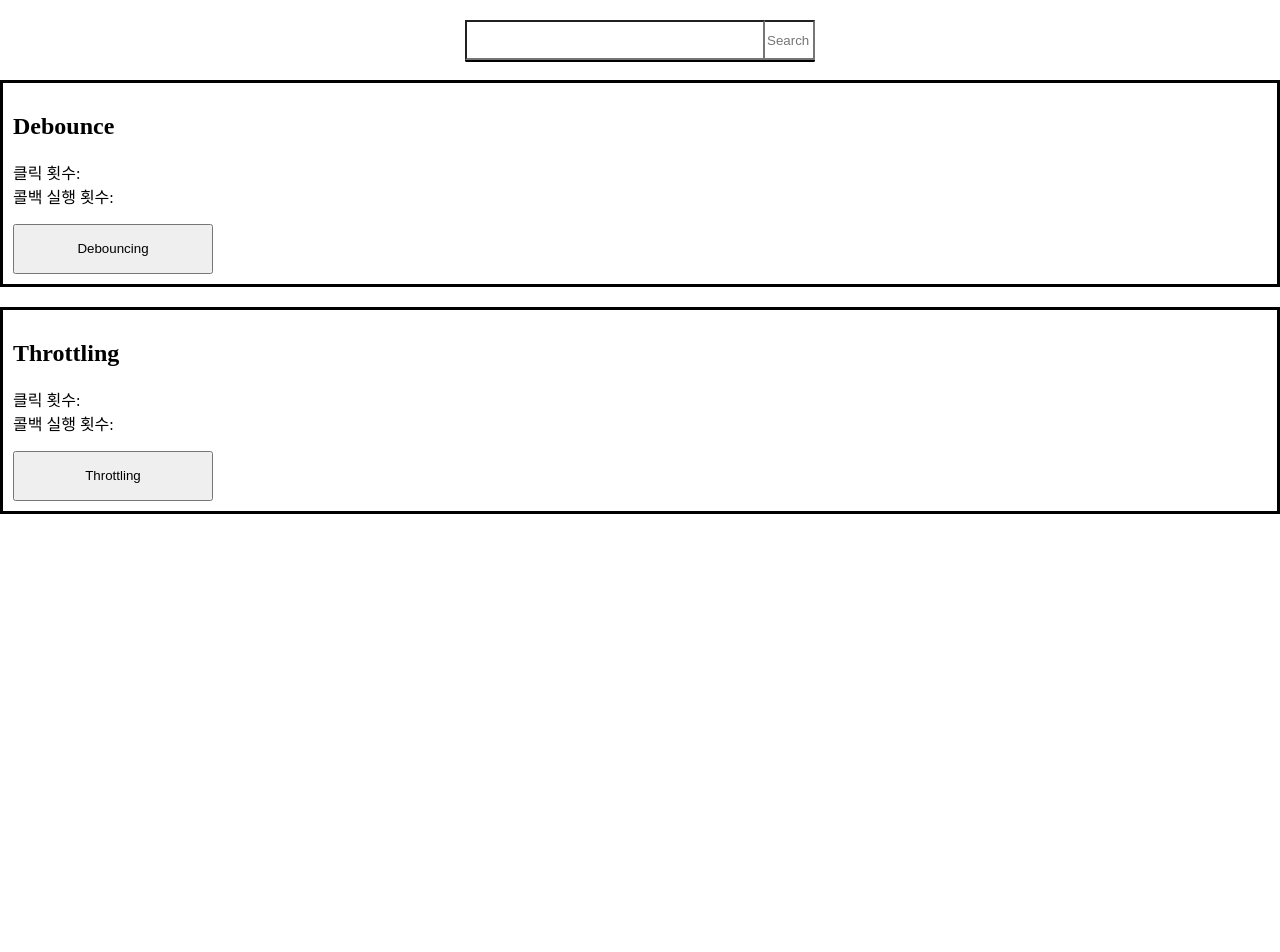
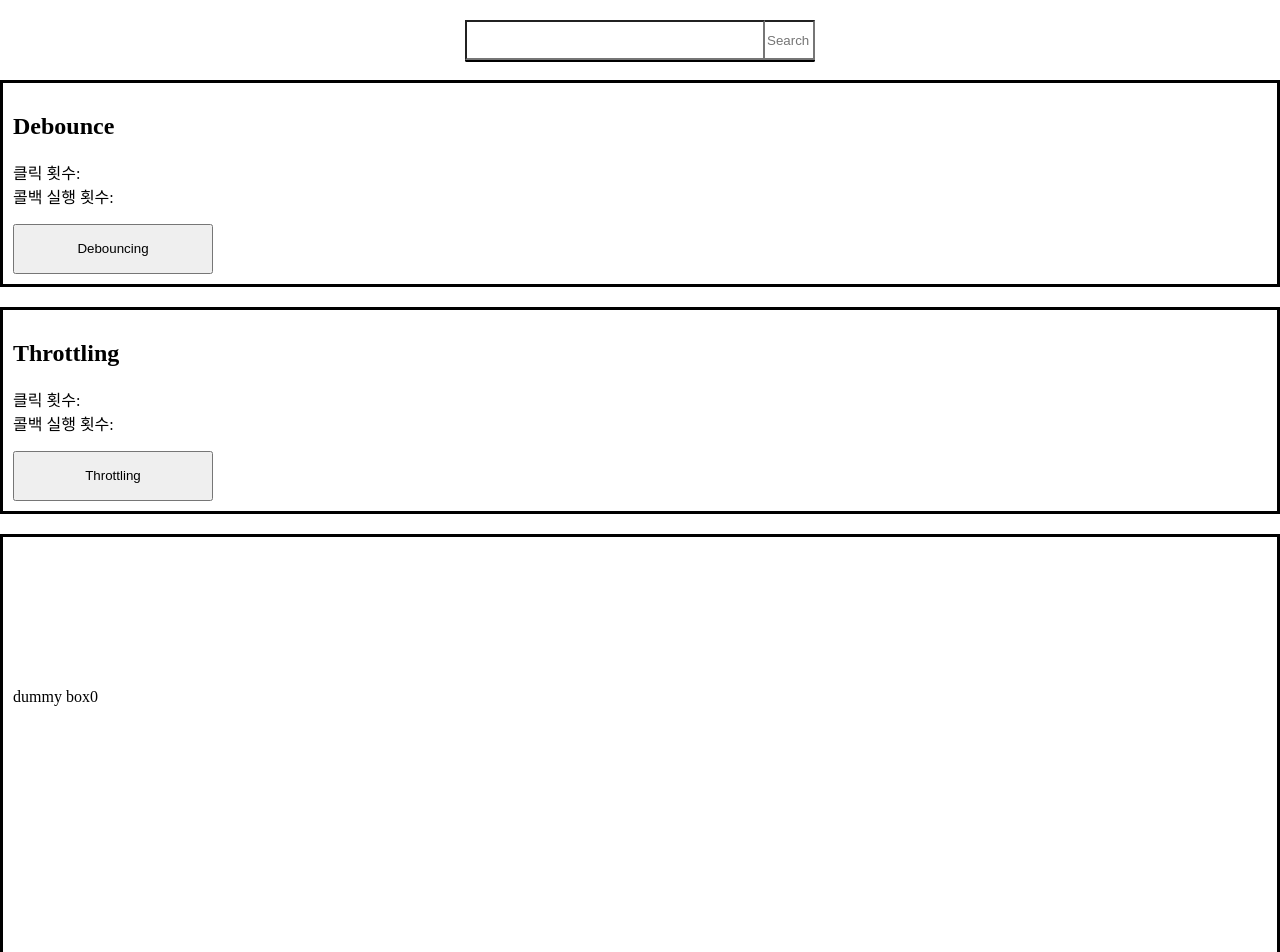
Before and after one commit to eodnjs467/learnJS, a plain HTML site: page debounceAndThrottle/DebounceAndThrottling.html in a window 1280 px wide. Shown: the top 952 px of the page. Before the commit the page ends 800 px from the top, so only its background shows below. Drawn offline with Linux system fonts and the light colour scheme.

```diff
--- a/debounceAndThrottle/DebounceAndThrottling.html
+++ b/debounceAndThrottle/DebounceAndThrottling.html
@@ -29,6 +29,9 @@
     </p>
     <button id="throttle-add-button">Throttling</button>
   </section>
+  <section class="data-list">
+  </section>
 <script src="DebounceAndThrottling.js" type="text/javascript"></script>
+<script src="ScrollThrottling.js" type="text/javascript"></script>
 </body>
 </html>
--- /dev/null
+++ b/debounceAndThrottle/ScrollThrottling.js
@@ -0,0 +1,22 @@
+const dummyBox = Array(100).fill().map((v, i) => 'dummy box' + i);
+const renderDummyBox = (v) => {
+  const div = document.createElement('div');
+  div.style.height = '300px';
+  div.style.lineHeight = '300px';
+  div.innerText = v;
+  document.querySelector('.data-list').appendChild(div);
+}
+
+for(let i = 0; i < 10; i++){
+  renderDummyBox(dummyBox[i]);
+}
+
+
+// TODO: Throttling  적용해서 특정 위치보다 스크롤이 내려가면 인덱스 몇 번 부터 몇 번까지 불러오기 이런거 length를 이용하든 해보자!
+// dummyBox.forEach((v, i) => {
+//   const div = document.createElement('div');
+//   div.style.height = '300px';
+//   div.style.lineHeight = '300px';
+//   div.innerText = v;
+//   document.querySelector('.data-list').appendChild(div);
+// });
```
